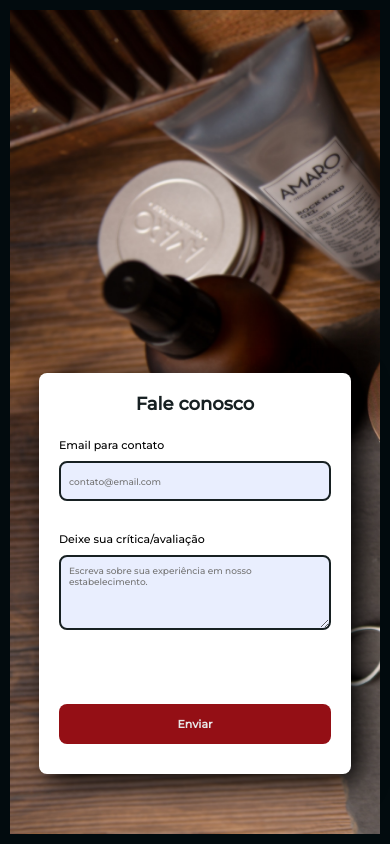
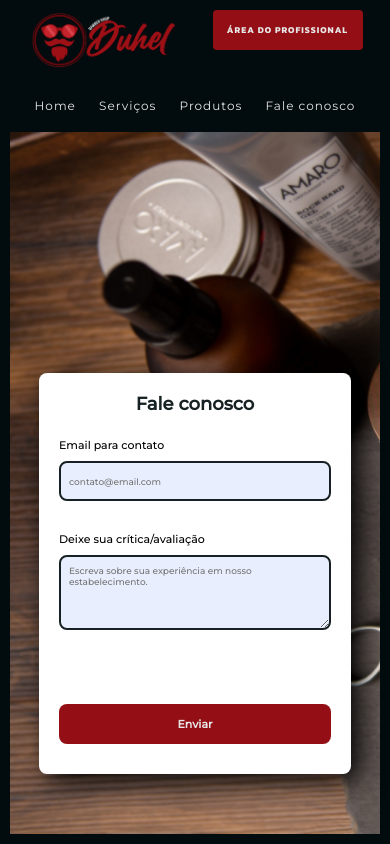
Before and after one commit to M4riotto/agenda-barbearia, a PHP site: page /form-faleconosco.php in a window 390 px wide. Run offline with PHP 8.4, Linux system fonts and the light colour scheme.

Commit message:
responsivo para computador pois inha dado erro na nav, mas tirei o id da nav para evitar a animação

```diff
--- a/css/home-fale.css
+++ b/css/home-fale.css
@@ -1,5 +1,5 @@
 .top-menu {
-  position: fixed;
+  /* position: fixed; */
   width: 100%;
   transition: 800ms all;
   background-color: var(--grey-dark);
@@ -51,6 +51,7 @@
 }
 
 main {
+  padding-top: 50px;
   background-image: url(../images/bg-fale.jpg);
   background-size: cover;
   animation: fale 5s ease alternate infinite;
@@ -78,7 +79,7 @@
 }
 
 div.card {
-  position: absolute;
+  position: none;
   width: 618px;
   background-color: var(--white);
   padding: 20px;
@@ -145,6 +146,9 @@
     text-transform: uppercase;
   }
 
+  .top-menu{
+    position: fixed;
+  }
   div.card {
     position: absolute;
     width: 80%;
--- a/form-faleconosco.php
+++ b/form-faleconosco.php
@@ -26,7 +26,7 @@
 
 <body>
     <nav>
-        <div class="top-menu" id="menu-topo">
+        <div class="top-menu" id="">
             <div class="align-c justify-bt f-mont f-600 f-20 width-100">
                 <div class="display-f justify-ar">
                     <div class="logo">
```
